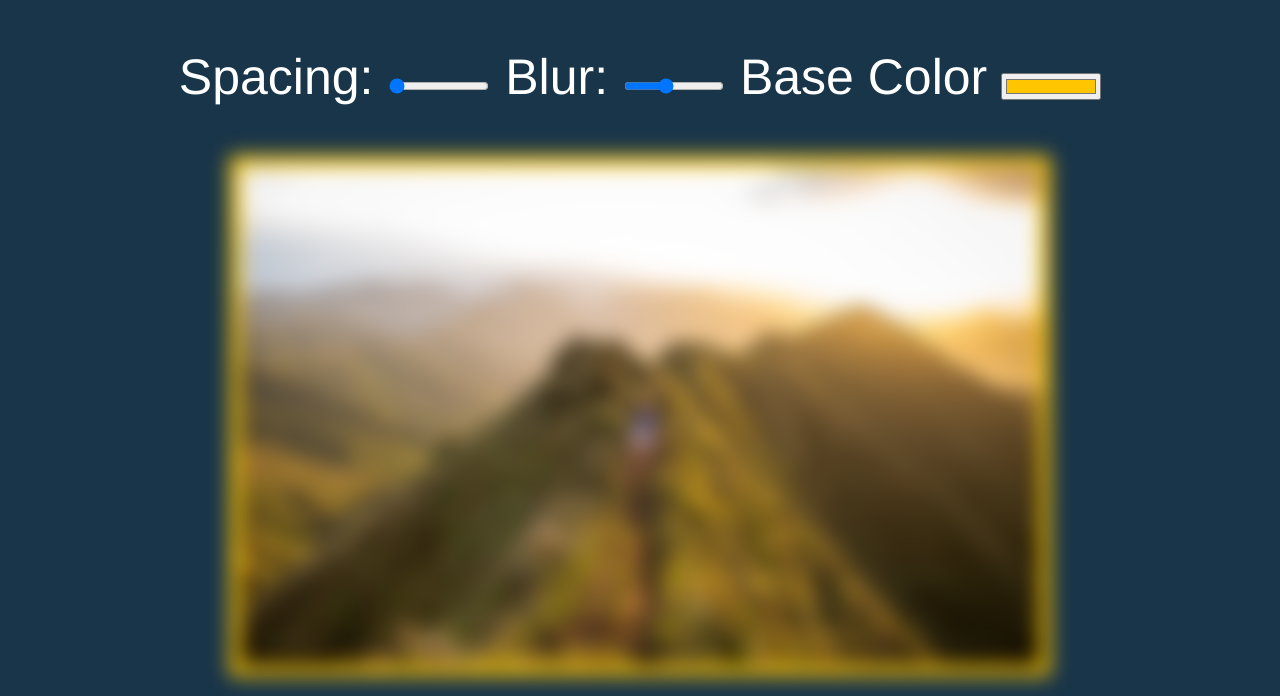
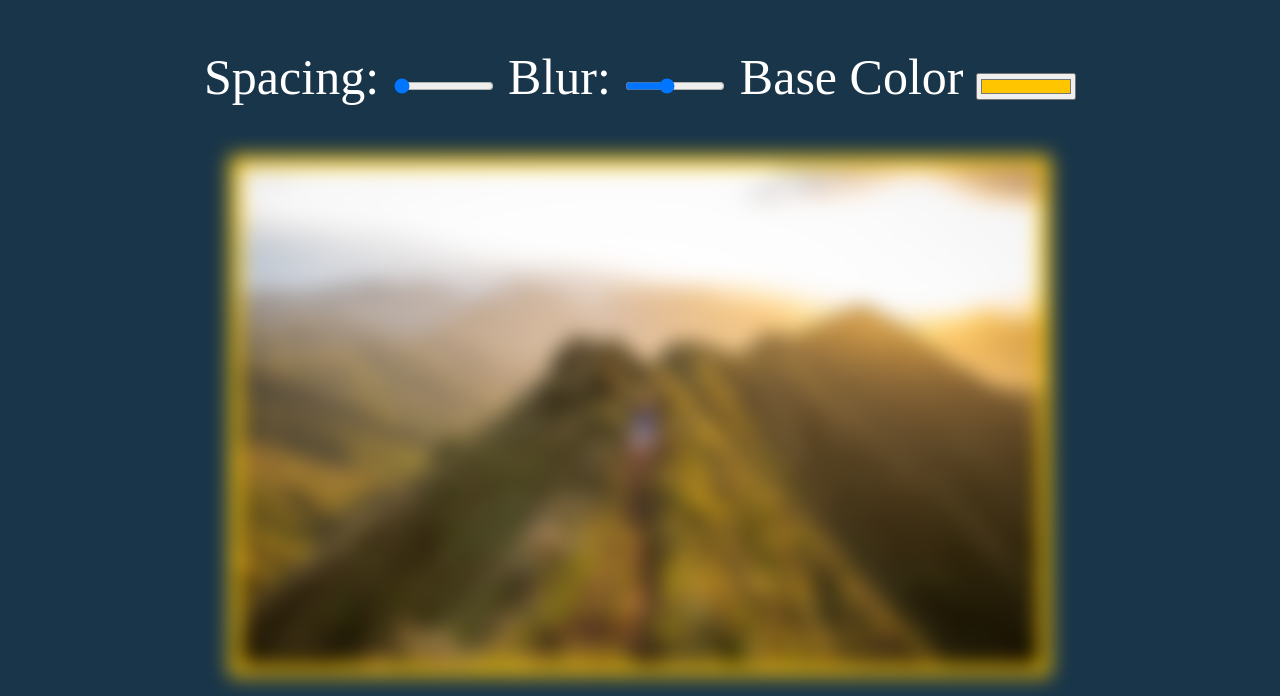
Before and after one commit to dh-46/JavaScript30_dh46.tw, a plain HTML site: page 03 - CSS Variables/index-DH46.html in a window 1280 px wide. Shown: the part 163-859 px from the top of the page. Drawn offline with Linux system fonts and the light colour scheme.

Commit message:
update day03

```diff
--- a/03 - CSS Variables/index-DH46.html
+++ b/03 - CSS Variables/index-DH46.html
@@ -25,6 +25,11 @@
 		--base:  #ffc600;
 		--spacing: 10px;
 		--blur: 10px;
+		--myFont: 'Times New Roman';
+	}
+
+	* {
+		font-family: var(--myFont);
 	}
 
 	img {
@@ -85,6 +90,7 @@
 	// 但是這邊並不完整，因為目前的設計是只要滑鼠經過input上方都會觸發 (這邊可以再多加其他傾聽器，例如滑鼠放掉才改變之類的)
 	inputs.forEach(input => input.addEventListener('mousemove', handleUpdate));
 
+
   </script>
 
 </body>
```
Also changed, not shown: 03 - CSS Variables/eventflow.svg (added), 03 - CSS Variables/readme.md, 03 - CSS Variables/screenshot_03.PNG (added).
